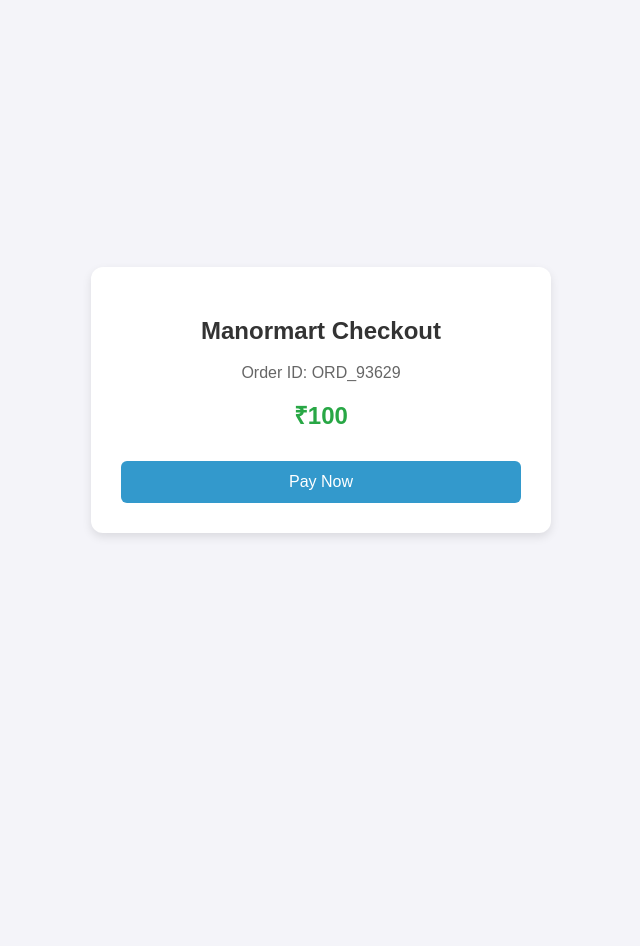
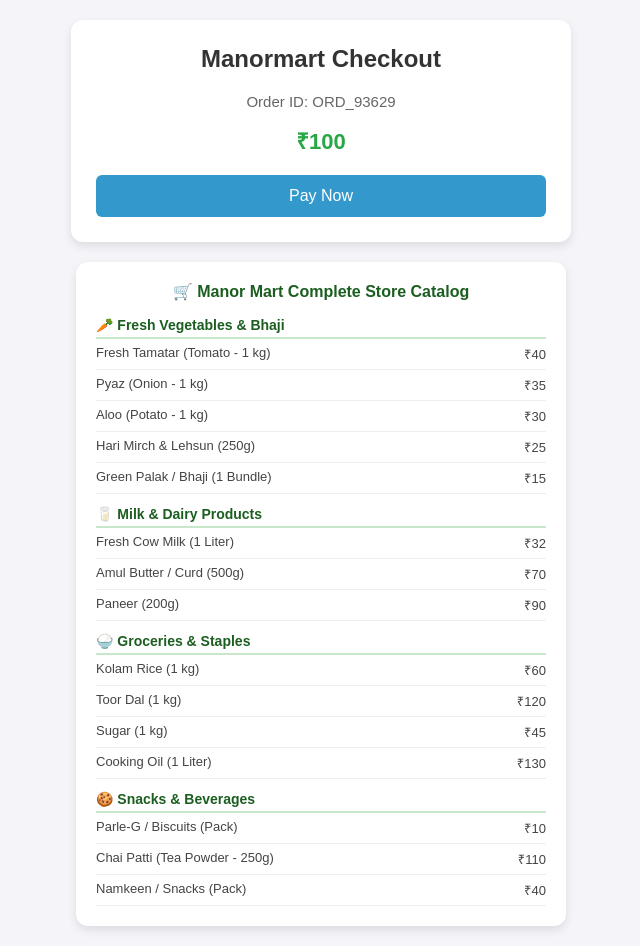
Before and after one commit to shabaj9769-alt/manormart-pay, a plain HTML site: page index.html in a window 1280 px wide. Shown: the whole page, without its empty margins (319-959 px from the left). Before the commit the page ends 800 px from the top, so only its background shows below. Drawn offline with Linux system fonts and the light colour scheme.

Commit message:
Update index.html

```diff
--- a/index.html
+++ b/index.html
@@ -3,31 +3,40 @@
 <head>
     <meta charset="UTF-8">
     <meta name="viewport" content="width=device-width, initial-scale=1.0">
-    <title>Manormart Secure Payment</title>
+    <title>Manormart Secure Payment & Store</title>
     <!-- Razorpay Checkout Script -->
     <script src="https://checkout.razorpay.com/v1/checkout.js"></script>
     <style>
         body {
             font-family: Arial, sans-serif;
             background-color: #f4f4f9;
+            margin: 0;
+            padding: 20px;
             display: flex;
-            justify-content: center;
+            flex-direction: column;
             align-items: center;
-            height: 100vh;
-            margin: 0;
         }
         .card {
             background: white;
-            padding: 30px;
+            padding: 25px;
             border-radius: 12px;
             box-shadow: 0 4px 10px rgba(0,0,0,0.1);
             text-align: center;
-            max-width: 400px;
+            max-width: 450px;
+            width: 100%;
+            margin-bottom: 20px;
+        }
+        .store-section {
+            background: white;
+            padding: 20px;
+            border-radius: 12px;
+            box-shadow: 0 4px 10px rgba(0,0,0,0.1);
+            max-width: 450px;
             width: 100%;
         }
-        h2 { color: #333; }
-        p { color: #666; font-size: 16px; }
-        .amount { font-size: 24px; font-weight: bold; color: #28a745; margin: 15px 0; }
+        h2 { color: #333; margin-top: 0; }
+        p { color: #666; font-size: 15px; }
+        .amount { font-size: 22px; font-weight: bold; color: #28a745; margin: 10px 0; }
         button {
             background-color: #3399cc;
             color: white;
@@ -37,18 +46,49 @@
             border-radius: 6px;
             cursor: pointer;
             width: 100%;
-            margin-top: 15px;
+            margin-top: 10px;
         }
         button:hover { background-color: #2382b0; }
+        .category { font-weight: bold; color: #1b5e20; margin-top: 12px; border-bottom: 2px solid #c8e6c9; padding-bottom: 4px; font-size: 14px; }
+        .product-row { display: flex; justify-content: space-between; font-size: 13px; padding: 6px 0; border-bottom: 1px solid #eee; color: #444; }
     </style>
 </head>
 <body>
 
+    <!-- Checkout Card -->
     <div class="card">
         <h2>Manormart Checkout</h2>
         <p>Order ID: <span id="display-order-id">Loading...</span></p>
         <div class="amount">₹<span id="display-amount">0.00</span></div>
         <button id="pay-btn" onclick="startPayment()">Pay Now</button>
+    </div>
+
+    <!-- Store Catalog (Comprehensive List for Verification) -->
+    <div class="store-section">
+        <h3 style="color: #1b5e20; font-size: 16px; margin-top: 0; text-align: center;">🛒 Manor Mart Complete Store Catalog</h3>
+
+        <div class="category">🥕 Fresh Vegetables & Bhaji</div>
+        <div class="product-row"><span>Fresh Tamatar (Tomato - 1 kg)</span> <span>₹40</span></div>
+        <div class="product-row"><span>Pyaz (Onion - 1 kg)</span> <span>₹35</span></div>
+        <div class="product-row"><span>Aloo (Potato - 1 kg)</span> <span>₹30</span></div>
+        <div class="product-row"><span>Hari Mirch & Lehsun (250g)</span> <span>₹25</span></div>
+        <div class="product-row"><span>Green Palak / Bhaji (1 Bundle)</span> <span>₹15</span></div>
+
+        <div class="category">🥛 Milk & Dairy Products</div>
+        <div class="product-row"><span>Fresh Cow Milk (1 Liter)</span> <span>₹32</span></div>
+        <div class="product-row"><span>Amul Butter / Curd (500g)</span> <span>₹70</span></div>
+        <div class="product-row"><span>Paneer (200g)</span> <span>₹90</span></div>
+
+        <div class="category">🍚 Groceries & Staples</div>
+        <div class="product-row"><span>Kolam Rice (1 kg)</span> <span>₹60</span></div>
+        <div class="product-row"><span>Toor Dal (1 kg)</span> <span>₹120</span></div>
+        <div class="product-row"><span>Sugar (1 kg)</span> <span>₹45</span></div>
+        <div class="product-row"><span>Cooking Oil (1 Liter)</span> <span>₹130</span></div>
+
+        <div class="category">🍪 Snacks & Beverages</div>
+        <div class="product-row"><span>Parle-G / Biscuits (Pack)</span> <span>₹10</span></div>
+        <div class="product-row"><span>Chai Patti (Tea Powder - 250g)</span> <span>₹110</span></div>
+        <div class="product-row"><span>Namkeen / Snacks (Pack)</span> <span>₹40</span></div>
     </div>
 
     <script>
@@ -73,7 +113,6 @@
                     const paymentId = response.razorpay_payment_id;
                     alert("Payment Successful! Payment ID: " + paymentId);
 
-                    // Successful hone par order successful status update karein
                     fetch("https://manorbiryani-default-rtdb.firebaseio.com/orders/" + orderId + "/deliveryStatus.json", {
                         method: 'PUT',
                         body: JSON.stringify('Order Successful')
@@ -85,7 +124,6 @@
                 },
                 "modal": {
                     "ondismiss": function() {
-                        // Agar user ne payment popup beech me hi kat diya ya fail ho gaya
                         if (!paymentCompleted) {
                             fetch("https://manorbiryani-default-rtdb.firebaseio.com/orders/" + orderId + "/deliveryStatus.json", {
                                 method: 'PUT',
```
